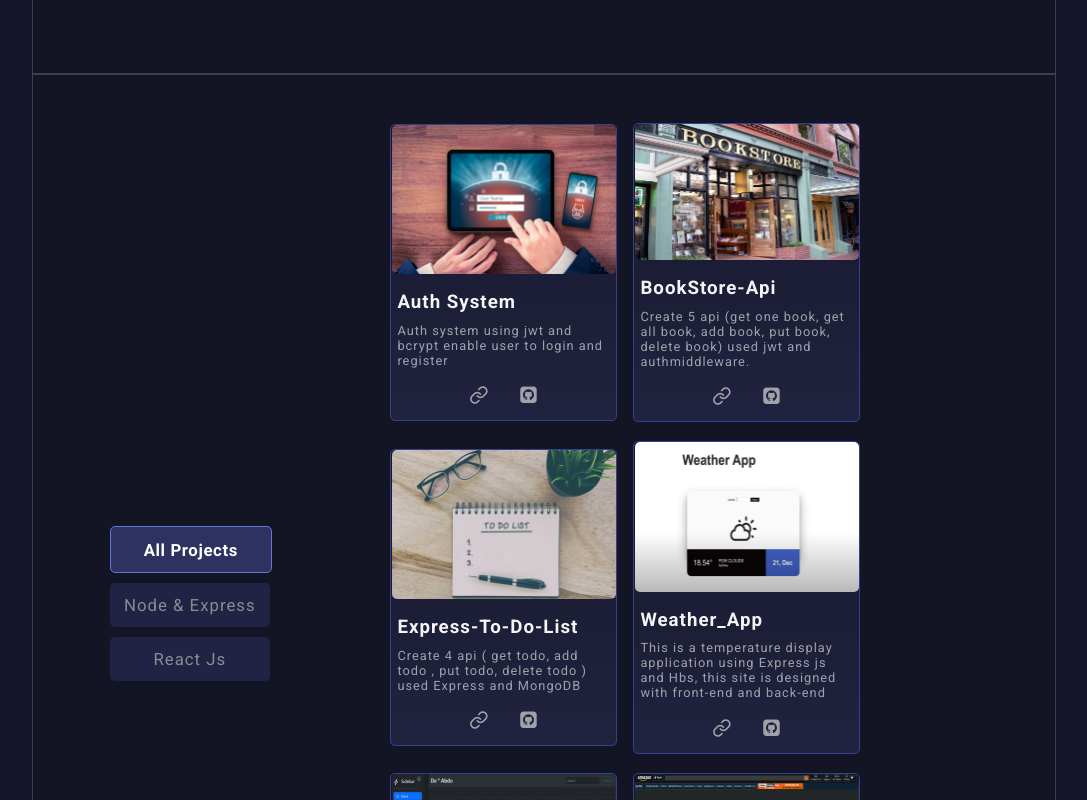
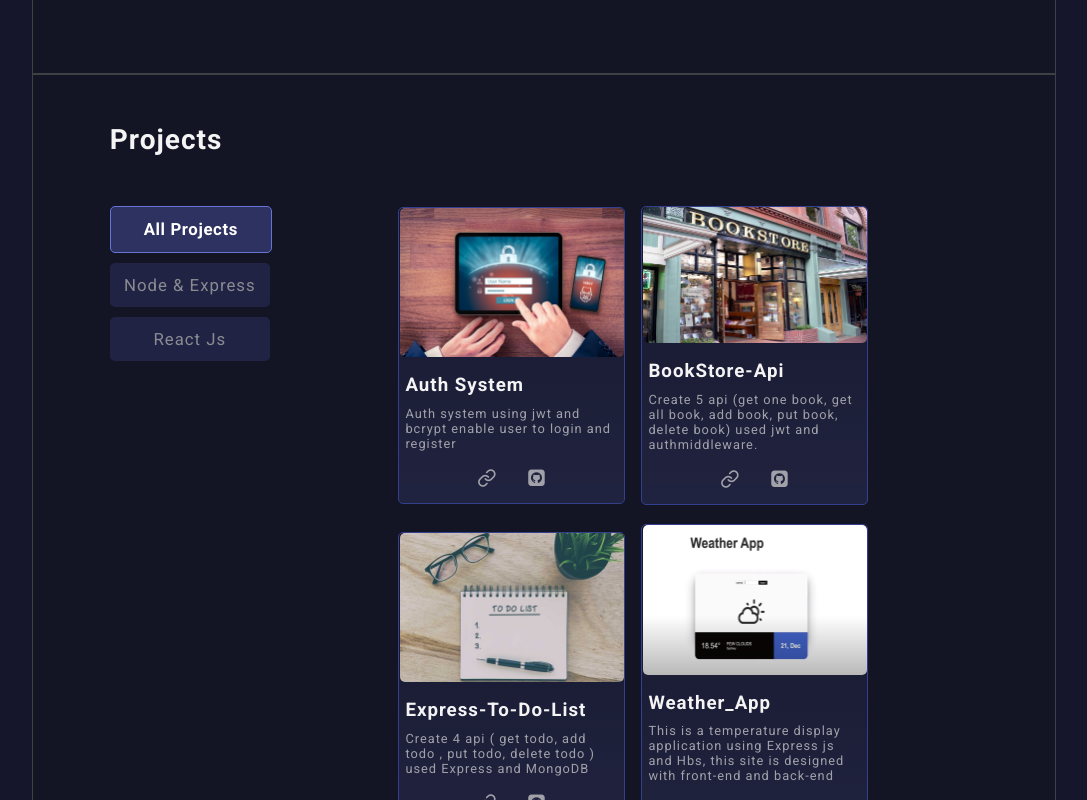
Before and after one commit to AbdulrhamnHelmy/portfolio, a React (Vite) app: page / in a window 1280 px wide. Shown: the part 1300-2100 px from the top of the page, without its empty margins (96-1183 px from the left). Built offline with nearby package versions, Linux system fonts and the light colour scheme.

Commit message:
Update Main.jsx

```diff
--- a/src/componants/5-main/Main.jsx
+++ b/src/componants/5-main/Main.jsx
@@ -17,7 +17,15 @@ function Main() {
     setArr(newArr);
   };
   return (
-    <main id="main" className="flex">
+    <main id="main">
+        <h1
+          style={{ fontSize: "28px", color: "var(--title)" ,marginBottom: "50px" }}
+          className="projects-title"
+        >
+          Projects
+        </h1>
+
+      <div className="flex">
         <section className=" flex left-section">
           <button
             onClick={() => {
@@ -92,6 +100,7 @@ function Main() {
             })}
           </AnimatePresence>
         </section>
+      </div>
     </main>
   );
 }
```
Lines whose indentation alone changed are shown as unchanged.
